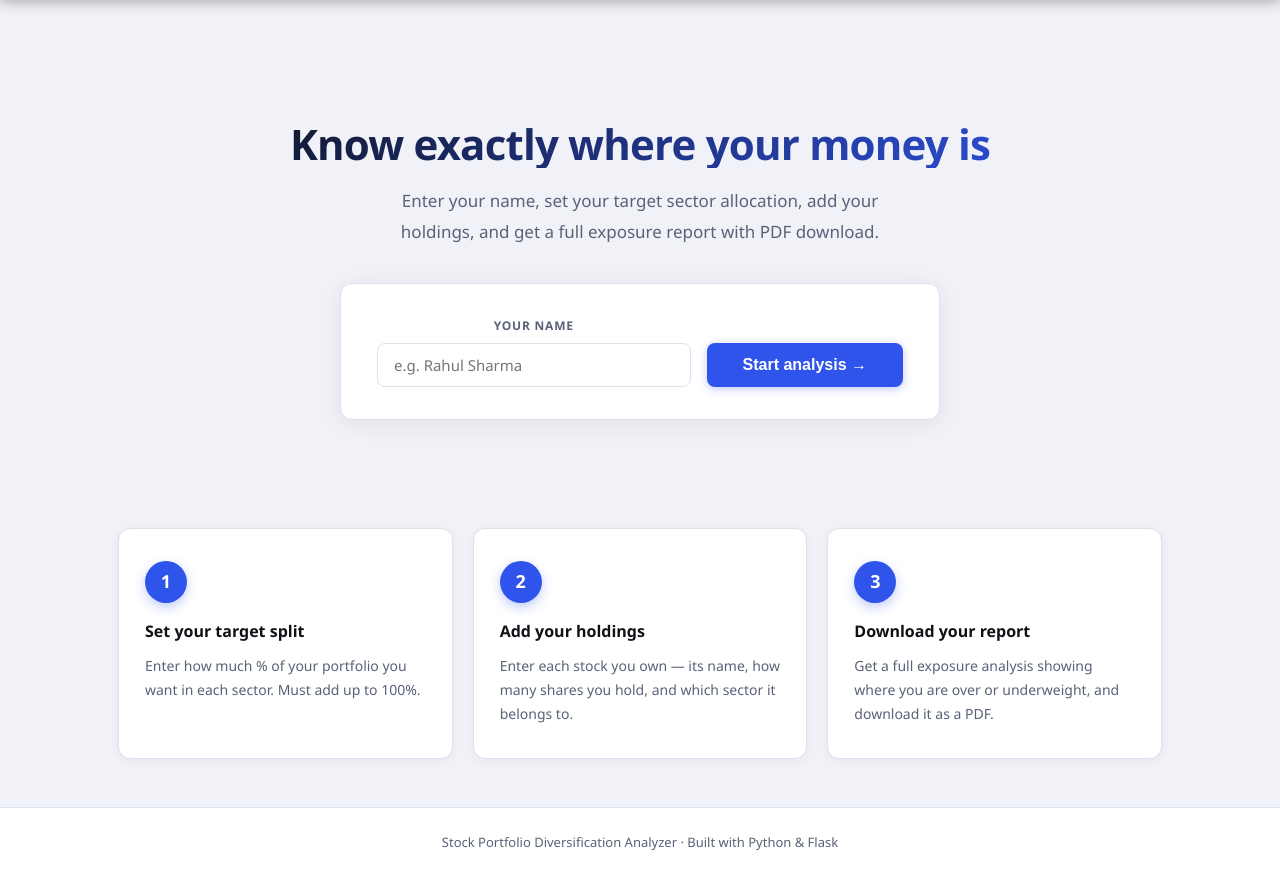
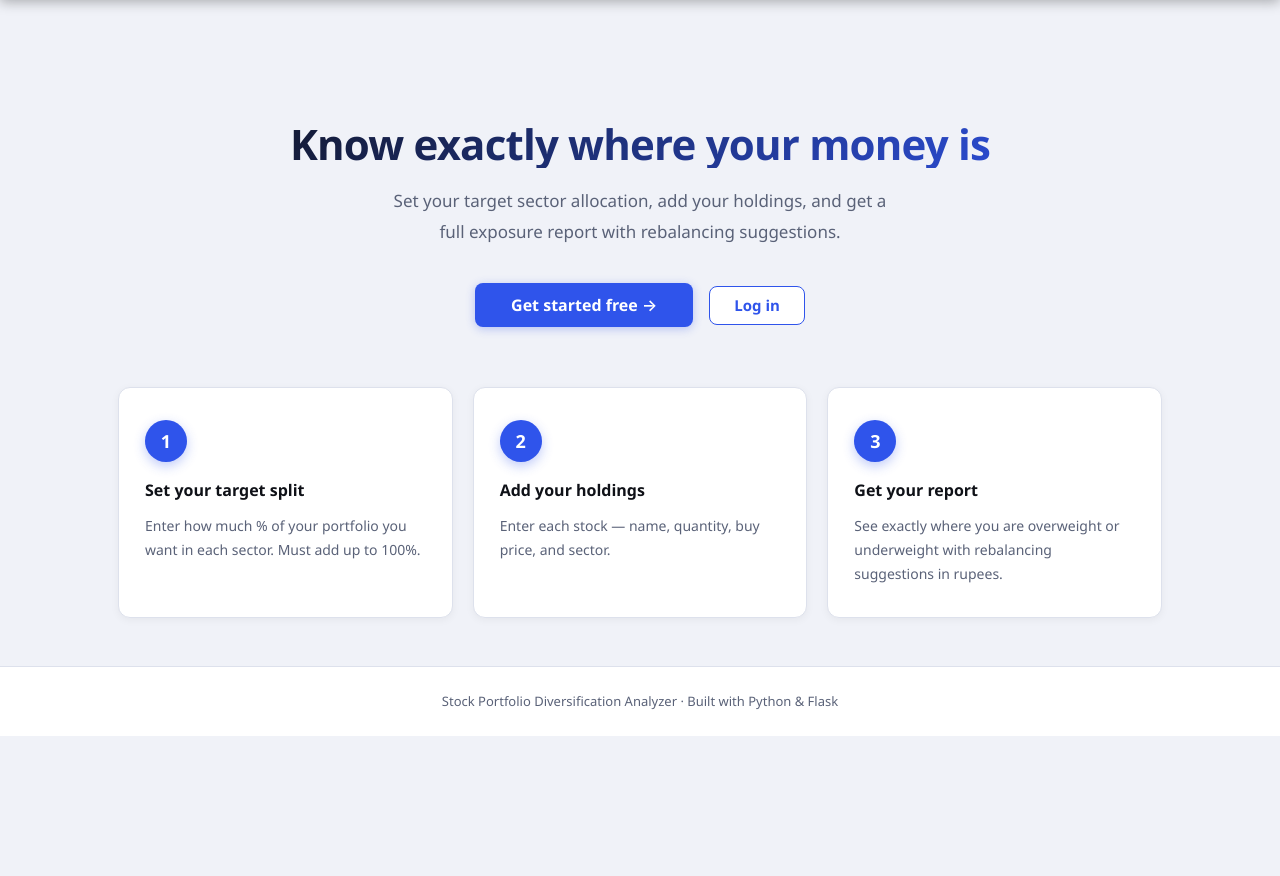
Before and after one commit to Bhavyamahan/stock-portfolio-diversification, a Flask app: page / in a window 1280 px wide. Shown: the part 64-940 px from the top of the page. After the commit the page ends 800 px from the top, so only its background shows below. Run offline with Flask 3, Linux system fonts and the light colour scheme.

Commit message:
index.html

```diff
--- a/app/templates/index.html
+++ b/app/templates/index.html
@@ -3,18 +3,14 @@
 {% block content %}
 <section class="hero">
   <h1>Know exactly where your money is</h1>
-  <p class="subtitle">Enter your name, set your target sector allocation, add your holdings, and get a full exposure report with PDF download.</p>
-  <div class="username-card">
-    <form action="/new-session" method="GET" id="start-form">
-      <div class="username-row">
-        <div class="field">
-          <label for="username">Your name</label>
-          <input type="text" id="username" name="username" placeholder="e.g. Rahul Sharma" required autocomplete="off"/>
-        </div>
-        <button type="submit" class="btn btn--primary btn--large">Start analysis →</button>
-      </div>
-    </form>
-  </div>
+  <p class="subtitle">Set your target sector allocation, add your holdings, and get a full exposure report with rebalancing suggestions.</p>
+  {% if session.get('user_id') %}
+    <a href="/new-session" class="btn btn--primary btn--large">Start new analysis →</a>
+    <a href="/history" class="btn btn--secondary" style="margin-left:12px;">My past sessions</a>
+  {% else %}
+    <a href="/signup" class="btn btn--primary btn--large">Get started free →</a>
+    <a href="/login" class="btn btn--secondary" style="margin-left:12px;">Log in</a>
+  {% endif %}
 </section>
 <section class="how-it-works">
   <div class="step-card">
@@ -25,12 +21,12 @@
   <div class="step-card">
     <span class="step-num">2</span>
     <h3>Add your holdings</h3>
-    <p>Enter each stock you own — its name, how many shares you hold, and which sector it belongs to.</p>
+    <p>Enter each stock — name, quantity, buy price, and sector.</p>
   </div>
   <div class="step-card">
     <span class="step-num">3</span>
-    <h3>Download your report</h3>
-    <p>Get a full exposure analysis showing where you are over or underweight, and download it as a PDF.</p>
+    <h3>Get your report</h3>
+    <p>See exactly where you are overweight or underweight with rebalancing suggestions in rupees.</p>
   </div>
 </section>
 {% endblock %}
```
